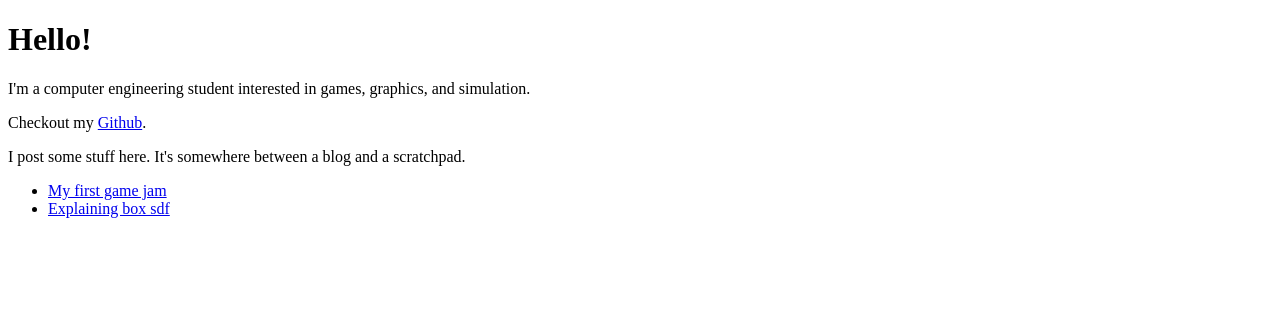
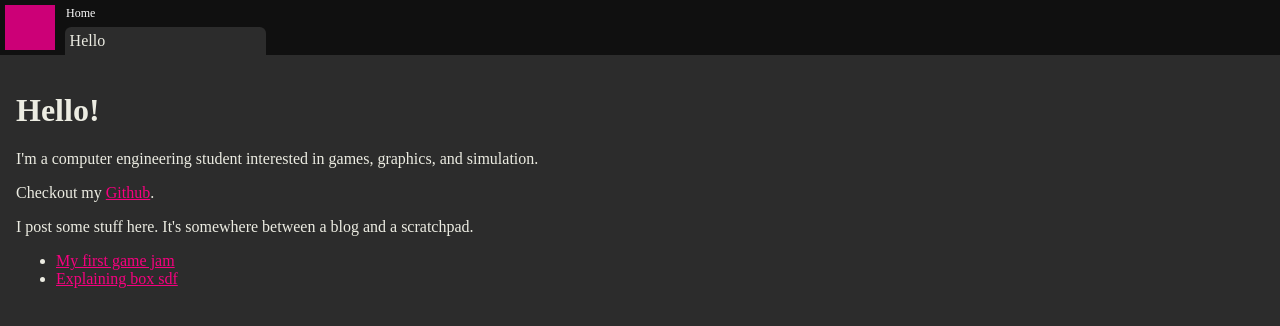
Before and after one commit to ilcubo/ilcubo.github.io, an Astro site: page / in a window 1280 px wide. Built offline with nearby package versions, Linux system fonts and the light colour scheme; Astro itself is replaced by a stand-in of ours.

Commit message:
🎨 Add simple layout and styling

```diff
--- /dev/null
+++ b/src/components/NavBar.astro
@@ -0,0 +1,51 @@
+<header>
+  <div id="logo"></div>
+  <nav>
+    <a href="/">Home</a>
+  </nav>
+  <div class="thing">
+    Hello
+  </div>
+</header>
+<style>
+  header {
+    display: grid;
+    grid-template-columns: 60px 1fr;
+    grid-template-row: 1fr 2fr;
+    background-color: #101010;
+  }
+
+  header > #logo {
+    grid-column: 1;
+    grid-row: 1 / 3;
+    background-color: #cc0077;
+    display: flex;
+    flex-direction: row;
+    margin: 0.3em;
+  }
+
+  header > nav {
+    grid-row: 1;
+    grid-column: 2;
+  }
+
+  header > nav > a {
+    display: block;
+    margin: 0.5em;
+    font-size: 0.75em;
+    color: #fcfcfc;
+    text-decoration: none;
+  }
+
+  header > .thing {
+    grid-column: 2;
+    grid-row: 2;
+    background-color: #2c2c2c;
+    margin: auto;
+    margin-left: 0.3em;
+    min-width: 24ch;
+    padding: 0.3em;
+    border-top-left-radius: 0.4em;
+    border-top-right-radius: 0.4em;
+  }
+</style>
--- a/src/layouts/PostLayout.astro
+++ b/src/layouts/PostLayout.astro
@@ -1,5 +1,6 @@
 ---
 import "../styles/global.css";
+import NavBar from "../components/NavBar.astro";
 import { Font } from "astro:assets";
 const { frontmatter } = Astro.props
 ---
@@ -27,6 +28,7 @@ const { frontmatter } = Astro.props
     </style>
   </head>
   <body>
+    <NavBar/>
     <article>
       <h1>{frontmatter.title}</h1>
       <hr/>
--- a/src/pages/index.astro
+++ b/src/pages/index.astro
@@ -1,5 +1,6 @@
 ---
-
+import "../styles/global.css";
+import NavBar from "../components/NavBar.astro";
 ---
 
 <!DOCTYPE html>
@@ -7,8 +8,16 @@
   <head>
 	  <meta charset="UTF-8">
 	  <title>Home</title>
+	  <style>
+		main {
+		  min-height: 1vh;
+		  padding: 1em;
+		}
+	  </style>
 	</head>
 	<body>
+	  <NavBar/>
+	    <main>
 	    <h1>Hello!</h1>
 	    <p>I'm a computer engineering student interested in games, graphics, and simulation.</p>
 	    <p>Checkout my <a href="https://www.github.com/ilcubo">Github</a>.</p>
@@ -17,5 +26,6 @@
 		  <li><a href="/posts/first-game-jam">My first game jam</a></li>
 		  <li><a href="/posts/box-sdf">Explaining box sdf</a></li>
 	    </ul>
+	  </main>
 	</body>
 </html>
--- a/src/styles/global.css
+++ b/src/styles/global.css
@@ -1,4 +1,13 @@
 body {
-  background-color: #0c0c0c;
+  background-color: #2c2c2c;
   color: #ecece2;
+  margin: 0px;
 }
+
+a {
+  color: #f6007f;
+}
+
+a:visited {
+  color: #cc11cf;
+}
```
Lines whose indentation alone changed are shown as unchanged.
